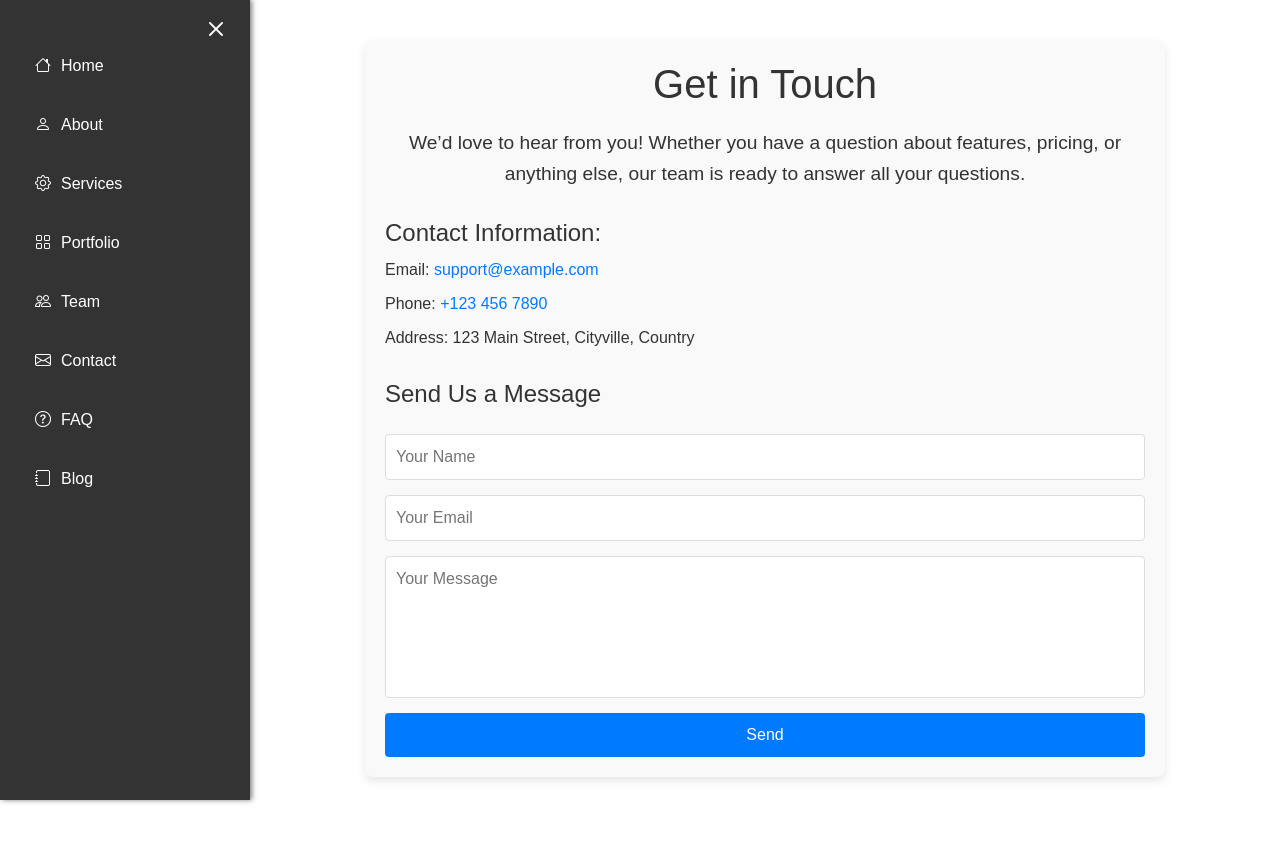
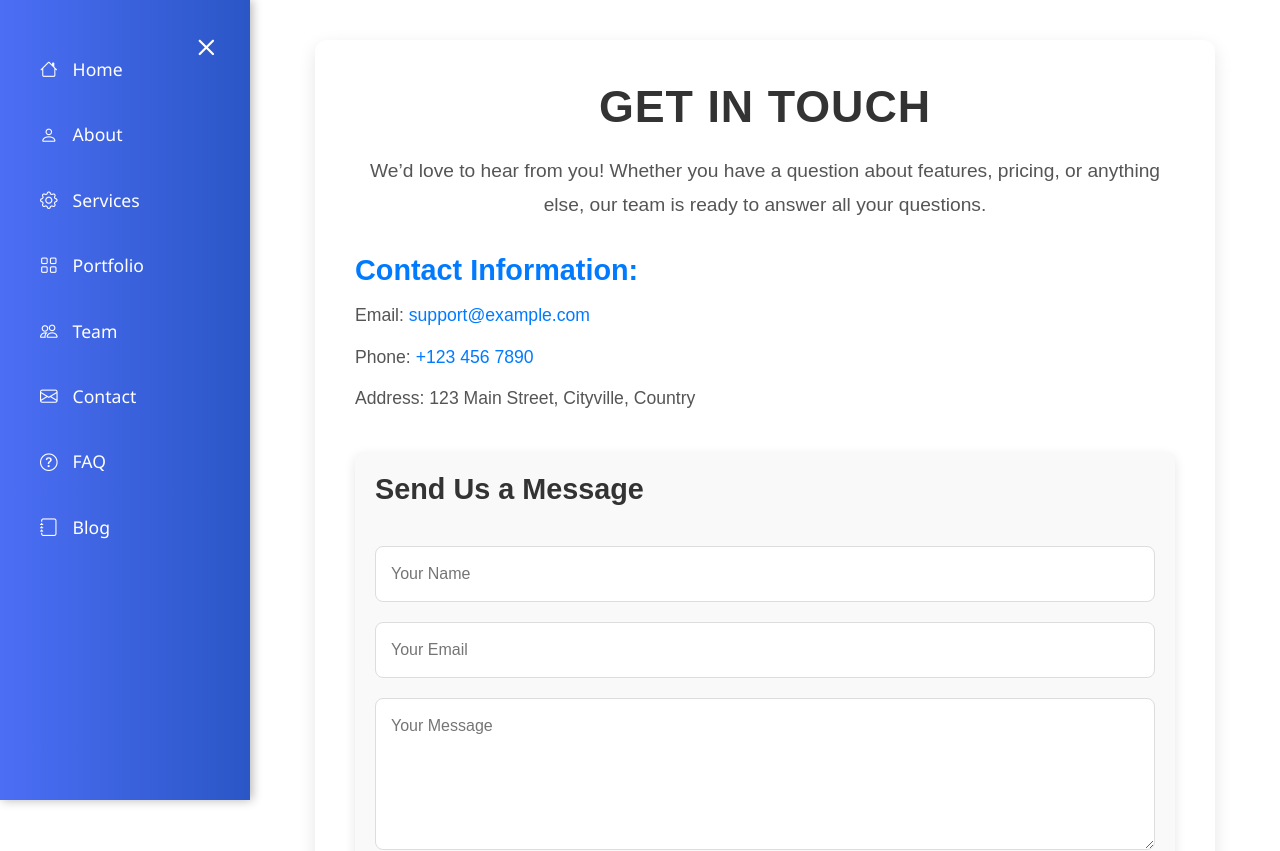
Before and after one commit to kishorshelar07/react_routing, a React (Create React App) app: page /contact in a window 1280 px wide. Shown: the top 851 px of the page. Before the commit the page ends 817 px from the top, so only its background shows below. Built offline with nearby package versions, Linux system fonts and the light colour scheme.

Commit message:
adding some sidebar UI changes using css

```diff
--- a/src/components/Contact.css
+++ b/src/components/Contact.css
@@ -1,21 +1,29 @@
 /* Container styling */
 .contact-container {
-    max-width: 800px;
+  max-width: 900px;
   margin: 40px auto;
-    padding: 20px;
-    background: #f9f9f9;
-    border-radius: 8px;
-    box-shadow: 0 4px 10px rgba(0, 0, 0, 0.1);
-    font-family: Arial, sans-serif;
+  padding: 40px;
+  background: #fff;
+  border-radius: 12px;
+  box-shadow: 0 6px 18px rgba(0, 0, 0, 0.1);
+  font-family: 'Arial', sans-serif;
   color: #333;
+  transition: all 0.3s ease;
+}
+
+.contact-container:hover {
+  box-shadow: 0 8px 24px rgba(0, 0, 0, 0.15);
 }
 
 /* Heading styling */
 .contact-heading {
-    font-size: 2.5rem;
+  font-size: 2.8rem;
+  font-weight: 700;
   color: #333;
   text-align: center;
   margin-bottom: 20px;
+  text-transform: uppercase;
+  letter-spacing: 1px;
 }
 
 /* Description paragraph */
@@ -23,17 +31,23 @@
   text-align: center;
   margin-bottom: 30px;
   font-size: 1.2rem;
-    line-height: 1.6;
+  line-height: 1.8;
+  color: #555;
+  max-width: 800px;
+  margin-left: auto;
+  margin-right: auto;
 }
 
 /* Contact details */
 .contact-details {
-    margin-bottom: 30px;
+  margin-bottom: 40px;
 }
 
 .contact-details h3 {
-    margin-bottom: 10px;
-    font-size: 1.5rem;
+  margin-bottom: 15px;
+  font-size: 1.8rem;
+  font-weight: 600;
+  color: #007BFF;
 }
 
 .contact-details ul {
@@ -42,55 +56,81 @@
 }
 
 .contact-details li {
-    margin-bottom: 10px;
-    font-size: 1rem;
+  margin-bottom: 15px;
+  font-size: 1.1rem;
+  color: #555;
 }
 
 .contact-details a {
   color: #007BFF;
   text-decoration: none;
+  transition: color 0.3s ease;
 }
 
 .contact-details a:hover {
-    text-decoration: underline;
+  color: #0056b3;
 }
 
 /* Contact form */
 .contact-form {
   display: flex;
   flex-direction: column;
-    gap: 15px;
+  gap: 20px;
+  padding: 20px;
+  border-radius: 8px;
+  background-color: #f9f9f9;
+  box-shadow: 0 4px 12px rgba(0, 0, 0, 0.1);
 }
 
 .contact-form h3 {
-    margin-bottom: 10px;
-    font-size: 1.5rem;
+  margin-bottom: 20px;
+  font-size: 1.8rem;
+  color: #333;
+  font-weight: 600;
 }
 
 .contact-form input,
 .contact-form textarea {
   width: 100%;
-    padding: 10px;
+  padding: 15px;
   border: 1px solid #ddd;
-    border-radius: 4px;
+  border-radius: 8px;
   font-size: 1rem;
+  color: #333;
+  transition: border-color 0.3s ease;
 }
 
-  .contact-form textarea {
-    resize: none;
+.contact-form input:focus,
+.contact-form textarea:focus {
+  border-color: #007BFF;
+  outline: none;
 }
 
+/* Button styling */
 .contact-form button {
-    padding: 10px 20px;
+  padding: 12px 25px;
   background-color: #007BFF;
   color: white;
   border: none;
-    border-radius: 4px;
-    font-size: 1rem;
+  border-radius: 6px;
+  font-size: 1.2rem;
+  font-weight: 600;
   cursor: pointer;
-    transition: background-color 0.3s ease;
+  transition: background-color 0.3s ease, transform 0.2s ease;
 }
 
 .contact-form button:hover {
   background-color: #0056b3;
+  transform: translateY(-2px);
 }
+
+/* Responsive Styling */
+@media (max-width: 768px) {
+  .contact-container {
+      padding: 30px;
+  }
+
+  .contact-form button {
+      font-size: 1.1rem;
+  }
+}
--- a/src/components/Sidebar.css
+++ b/src/components/Sidebar.css
@@ -5,12 +5,12 @@
   left: 0;
   height: 100%;
   width: 250px;
-  background-color: #333;
+  background: linear-gradient(to right, #4c6ef5, #2a56c6); /* Gradient background */
   color: white;
   padding: 20px;
-  box-shadow: 2px 0 5px rgba(0, 0, 0, 0.5);
-  font-family: Arial, sans-serif;
-  transition: width 0.3s ease;
+  box-shadow: 2px 0 10px rgba(0, 0, 0, 0.3); /* Slightly larger shadow for depth */
+  font-family: 'Segoe UI', Tahoma, Geneva, Verdana, sans-serif;
+  transition: width 0.3s ease, box-shadow 0.3s ease;
 }
 
 /* Sidebar when closed */
@@ -30,11 +30,15 @@
 
 /* Sidebar title */
 .sidebar-title {
-  font-size: 1.5rem;
+  font-size: 1.7rem;
   margin-bottom: 60px;
-  color: white;
+  color: #fff;
   text-align: center;
-  font-weight: bold;
+  font-weight: 600;
+  letter-spacing: 2px;
+  text-transform: uppercase;
+  border-bottom: 2px solid #fff; /* Underline effect */
+  padding-bottom: 10px;
 }
 
 /* Navigation links */
@@ -47,28 +51,37 @@
 .sidebar nav a {
   display: flex;
   align-items: center;
-  gap: 10px; /* Space between icon and text */
+  gap: 15px; /* Increased space between icon and text */
   text-decoration: none;
   color: inherit;
-  font-size: 1rem;
-  padding: 10px 15px;
-  border-radius: 4px;
-  transition: background-color 0.3s ease;
+  font-size: 1.1rem;
+  padding: 12px 20px;
+  border-radius: 30px; /* Rounded corners for links */
+  transition: all 0.3s ease;
+  position: relative;
+}
+
+/* Hover effect */
+.sidebar nav a:hover {
+  background-color: #ffffff1f; /* Light background on hover */
+  transform: scale(1.05); /* Slight scale effect */
+}
+
+.sidebar nav a.active {
+  background-color: #007bff; /* Active link color */
+  color: white;
+}
+
+.sidebar nav a span {
+  font-weight: 500;
+  opacity: 1;
+  transition: opacity 0.3s ease;
 }
 
 /* Hide text when sidebar is closed */
 .sidebar.closed nav a span {
-  display: none;
-}
-
-/* Hover effect */
-.sidebar nav a:hover {
-  background-color: #575757;
-}
-
-/* Active link styling (optional) */
-.sidebar nav a.active {
-  background-color: #007BFF;
+  opacity: 0; /* Fades out text */
+  visibility: hidden; /* Ensures text is completely hidden */
 }
 
 /* Sidebar toggle button */
@@ -77,12 +90,17 @@
   border: none;
   align-items: center;
   color: white;
-  font-size: 2rem;
+  font-size: 2.2rem; /* Increased font size */
   cursor: pointer;
   position: absolute;
-  top: 5px; /* Distance from the top */
-  right: 12px; /* Distance from the right */
-  z-index: 10; /* Make sure button stays above the sidebar */
+  top: 20px; /* Distance from the top */
+  right: 20px; /* Distance from the right */
+  z-index: 10; /* Ensure button stays above the sidebar */
+  transition: transform 0.3s ease;
+}
+
+.sidebar-toggle-btn:hover {
+  transform: rotate(90deg); /* Rotate the button on hover for a fun effect */
 }
 
 /* Main content area */
@@ -98,19 +116,18 @@
 /* Responsive design */
 @media (max-width: 768px) {
   .sidebar {
-    width: 150px;
+    width: 200px; /* Slightly smaller width for mobile */
   }
   .sidebar.closed {
-    width: 80px; /* Keep same closed width on smaller screens */
+    width: 80px;
   }
   .sidebar nav a {
-    font-size: 0.9rem;
-    padding: 8px 10px;
-
+    font-size: 0.95rem; /* Adjust font size on small screens */
+    padding: 8px 15px;
   }
 
   .main-content {
-    margin-left: 150px; /* Adjusted for smaller screen */
+    margin-left: 200px;
   }
 
   .main-content.sidebar-closed {
```
Lines whose indentation alone changed are shown as unchanged.
